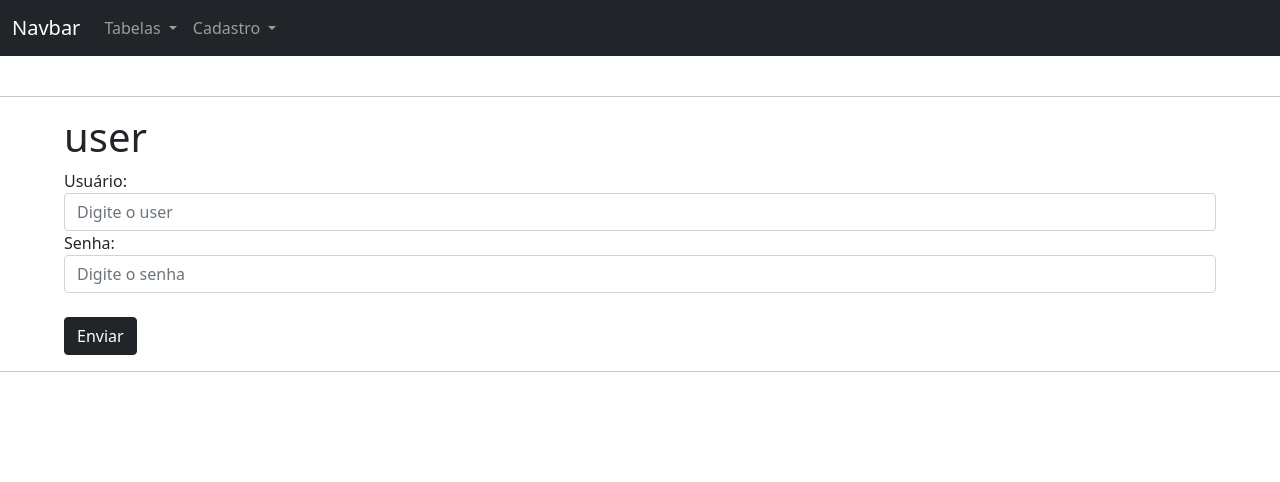
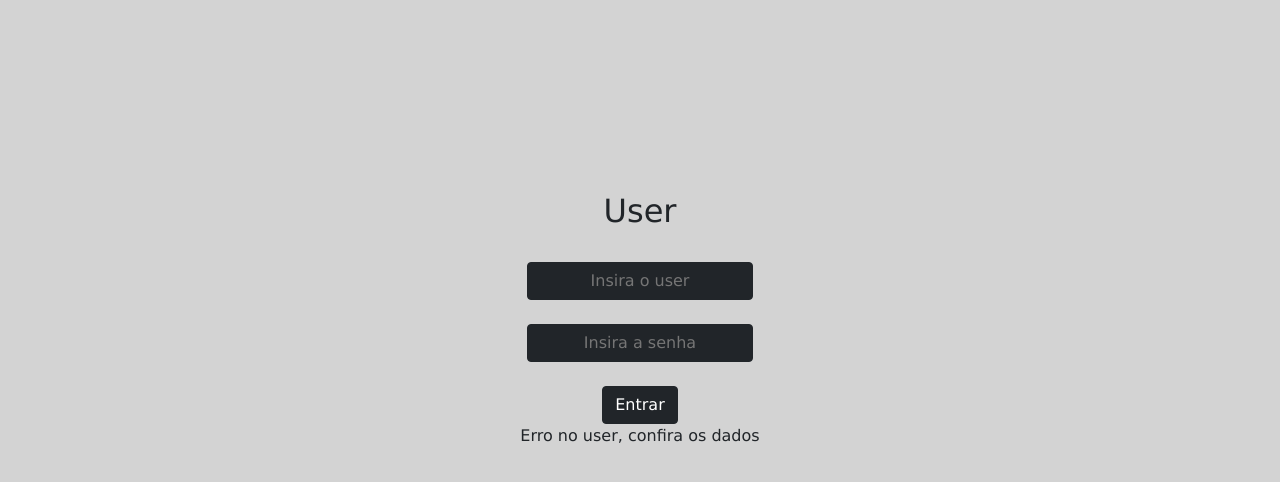
Before and after one commit to Gui-Dias05/reccrud, a PHP site: page /login.php?action=user in a window 1280 px wide. Shown: the top 482 px of the page. Run offline with PHP 8.4, Linux system fonts and the light colour scheme; data that the repository does not hold is empty; some libraries are stand-ins or nearby versions.

Commit message:
att final trabalho recuperação

```diff
--- a/classe/ClassUsuario.php
+++ b/classe/ClassUsuario.php
@@ -101,17 +101,21 @@ class Usuario{
     }
     //criação função desenhar e prepare
 
-    public function efetuarlogin($user, $senha) {
+    public function efetuarlogin($user, $senha){
         $pdo = Conexao::getInstance();
-        $user = $pdo->select('usuario', 'nome', "user = '$user' AND senha = '$senha'")->fetchAll(PDO::FETCH_ASSOC);
-        if($user){
-            $_SESSION["nome"] = $user[0]['nome'];
+        $sql = "SELECT nome FROM usuario WHERE user = '$user' AND senha = '$senha';";
+        $resultado = $pdo->query($sql)->fetchAll();
+        if($resultado){
+            $_SESSION['nome'] = $resultado[0]['nome'];
             return true;
-        }else{
+        } else {
+            $_SESSION['nome'] = null;
             return false;
         }
+
     }
     //criação função efetuar login
+
 
 }
 
--- a/login.php
+++ b/login.php
@@ -1,63 +1,73 @@
+<?php
+    session_start();
+    include_once "conf/default.inc.php";
+    require_once "conf/Conexao.php";
+    include_once('classe/ClassUsuario.php');
+
+    $user = isset($_POST["user"]) ? $_POST["user"] : "";
+    $senha = isset($_POST["senha"]) ? $_POST["senha"] : "";
+    $action = isset($_GET["action"]) ? $_GET["action"] : "";
+    $mensagem = "";
+
+?>
 <!DOCTYPE html>
-<?php
-    require_once "classe/ClassUsuario.php";
-
-    $command = isset($_GET['command']) ? $_GET['command'] : "";
-    $user = isset($_POST['user']) ? $_POST['user'] : "";
-    $senha = isset($_POST['senha']) ? $_POST['senha'] : "";
-?>
 <html lang="pt-br">
 <head>
     <meta charset="UTF-8">
+    <meta http-equiv="X-UA-Compatible" content="IE=edge">
     <meta name="viewport" content="width=device-width, initial-scale=1.0">
-    <meta http-equiv="X-UA-Compatible" content="ie=edge">
-    <link href="https://cdn.jsdelivr.net/npm/bootstrap@5.1.3/dist/css/bootstrap.min.css" rel="stylesheet" integrity="sha384-1BmE4kWBq78iYhFldvKuhfTAU6auU8tT94WrHftjDbrCEXSU1oBoqyl2QvZ6jIW3" crossorigin="anonymous">    <title>user</title>
+    <title>user</title>
+    <link rel="stylesheet" href="css/style.css">
+    <link href="https://cdn.jsdelivr.net/npm/bootstrap@5.1.3/dist/css/bootstrap.min.css" rel="stylesheet" integrity="sha384-1BmE4kWBq78iYhFldvKuhfTAU6auU8tT94WrHftjDbrCEXSU1oBoqyl2QvZ6jIW3" crossorigin="anonymous">
 </head>
-<body>
-    <header>
-        <?php include_once "menu.php"; ?>
-    </header>
-    <content>
-        <a href='listar2.php'></a><hr>
-        <form action="listar2.php?command=user" method="post" id="form" style="padding-left: 5vw; padding-right: 5vw;">
-            <h1>user</h1>
-            <div class="form-group">
-                <label for="">Usuário:</label>
-                <input required type="text" class="form-control" name="user" id="user" placeholder="Digite o user" value="<?php if (isset($_POST['user'])){echo $_POST['user'];}?>">
-            </div>
-            <div class="form-group">
-                <label for="">Senha:</label>
-                <input required type="password" class="form-control" name="senha" id="senha" placeholder="Digite o senha" value="<?php if (isset($_POST['senha'])){echo $_POST['senha'];}?>">
-            </div>
-            <br>
-            <button type="submit" class="btn btn-dark" name="submit" id="submit" value="true">Enviar</button>
+<body style="font-family: 'Lucida Sans', 'Lucida Sans Regular', 'Lucida Grande', 'Lucida Sans Unicode', Geneva, Verdana, sans-serif;">
+    <center>
+    <div >
+    <main><br><br><br><br><br><br><br><br>
+        <h2>User</h2> <br>
+        <form action="login.php?action=user" method="post">
+            <div>
+                <input class="btn btn-dark" type="text" name="user" id="user" required="true" placeholder="Insira o user">
+                <div class="underline"></div>
+            </div><br>
+            <div>
+                <input class="btn btn-dark" type="password" name="senha" id="senha" required="true" placeholder="Insira a senha">
+                <div class="underline"></div>
+            </div><br>
+            <input class="btn btn-dark" type="submit" value="Entrar">
         </form>
-        <hr>
-        <h1>
+        <center>
         <?php
-            if(isset($_SESSION['nome'])) {
-                echo "Logado no sistema!";
-            } else if(isset($_GET['user']) && !isset($_SESSION['nome'])) {
-                echo "Informações incorretas!";
+        error_reporting(0);
+        // print_r($_SESSION['nome']);
+            if($_GET['action'] == 'user'){
+                $usuario = new Usuario("","","","");
+                if ($usuario->efetuarlogin($user, $senha) == true){
+                    $mensagem = "O user foi efetuado com sucesso!";
+                    echo $mensagem;
+                    header("location:listar2.php");
+                } else {
+                    $mensagem = "Erro no user, confira os dados";
+                    echo $mensagem;
+                }
             }
         ?>
-        </h1>
-    </content>
-    <script src="https://cdn.jsdelivr.net/npm/bootstrap@5.2.0-beta1/dist/js/bootstrap.bundle.min.js"></script>
+    </main>
+    </div>
+
+    <style>
+        a, a:hover {
+            color: white;
+            text-decoration: none;
+        }
+        body{
+            background-color: #d3d3d3;
+        }
+        </style>
+
+        <!--Parte do estilo-->
+
+    <script src="https://cdn.jsdelivr.net/npm/@popperjs/core@2.10.2/dist/umd/popper.min.js" integrity="sha384-7+zCNj/IqJ95wo16oMtfsKbZ9ccEh31eOz1HGyDuCQ6wgnyJNSYdrPa03rtR1zdB" crossorigin="anonymous"></script>
+    <script src="https://cdn.jsdelivr.net/npm/bootstrap@5.1.3/dist/js/bootstrap.min.js" integrity="sha384-QJHtvGhmr9XOIpI6YVutG+2QOK9T+ZnN4kzFN1RtK3zEFEIsxhlmWl5/YESvpZ13" crossorigin="anonymous"></script>
 </body>
 </html>
-<?php
-    if($command == "user") {
-        try{
-            $usua = new Usuario('', '', '', '');
-            $usua->efetuarlogin("$user", "$senha");
-            header("location:listar2.php?user=true");
-        } catch(Exception $e) {
-            echo "<h1>Erro ao logar as informações.</h1><br> Erro:".$e->getMessage();
-        }
-    } else if($command == "logout") {
-        $_SESSION["nome"] = null;
-        header("location:user.php");
-    }
-
-?>
--- a/menu.php
+++ b/menu.php
@@ -1,9 +1,5 @@
 <nav class="navbar navbar-expand-lg navbar-dark bg-dark">
   <div class="container-fluid">
-    <a class="navbar-brand" href="#">Navbar</a>
-    <button class="navbar-toggler" type="button" data-bs-toggle="collapse" data-bs-target="#navbarNavDarkDropdown" aria-controls="navbarNavDarkDropdown" aria-expanded="false" aria-label="Toggle navigation">
-      <span class="navbar-toggler-icon"></span>
-    </button>
     <div class="collapse navbar-collapse" id="navbarNavDarkDropdown">
       <ul class="navbar-nav">
         <li class="nav-item dropdown">
@@ -29,6 +25,9 @@
           </ul>
         </li>
       </ul>
+      <ul class="navbar-nav">
+      <a class="nav-link" href="login.php">Login <span class="sr-only"></span></a>
+      </ul>
     </div>
   </div>
 </nav>
--- a/mostrar.php
+++ b/mostrar.php
@@ -29,6 +29,7 @@
     echo $quad;
     echo $quad->desenhar();
     ?>
+    <!-- Mostrar Quadrado  -->
 
     <script src="https://cdn.jsdelivr.net/npm/bootstrap@5.2.0-beta1/dist/js/bootstrap.bundle.min.js"></script>
 
```
Also changed, not shown: classe/ClassTabuleiro.php (+18 -1 lines), mostrar1.php (+5 -8 lines).
